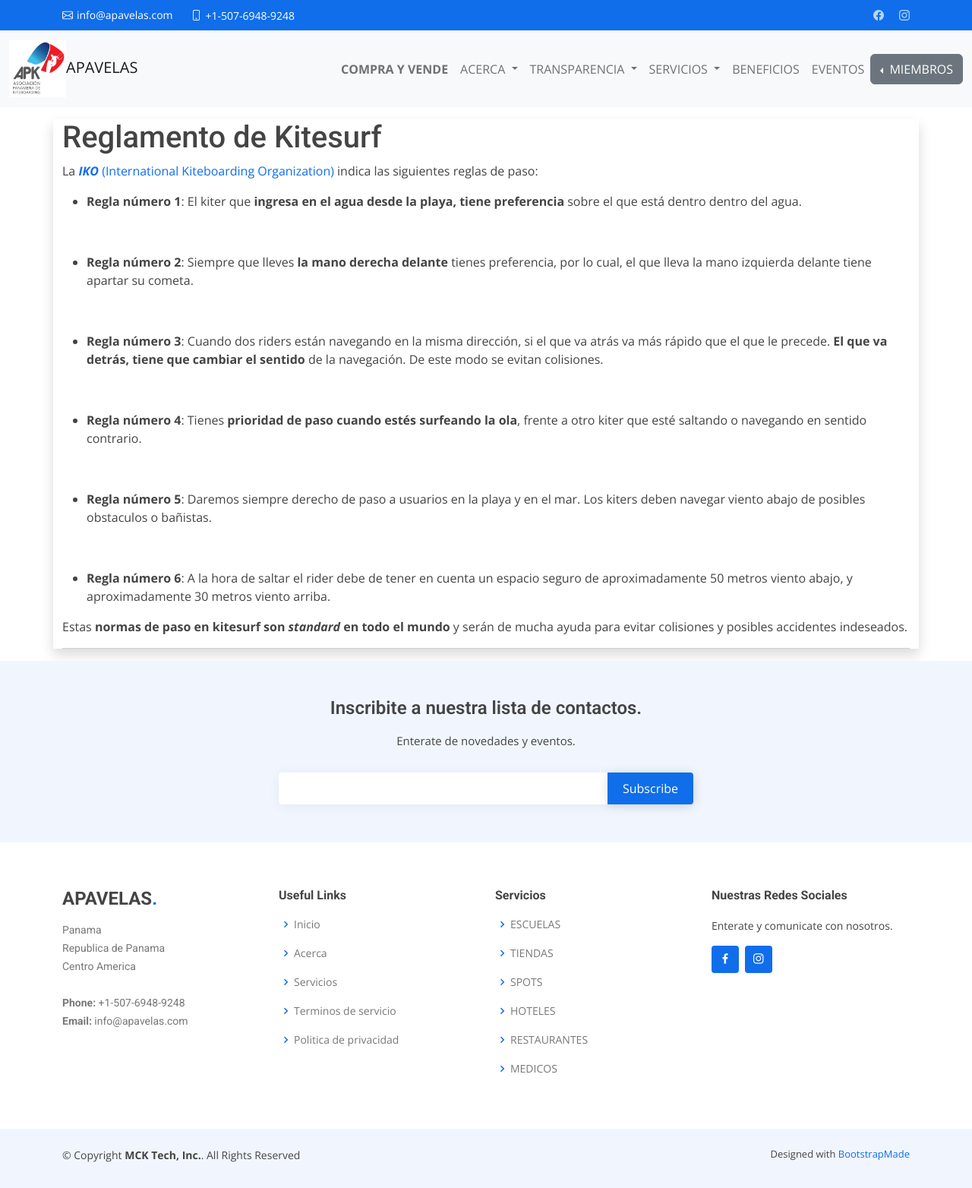
After one commit to mcorkidi/apavelas, a Django app: page /reglamento/ in a window 1280 px wide. The commit adds this page. Shown: the whole page at 76% size. Run offline with Django 3.2, Linux system fonts and the light colour scheme; parts of the project's set-up code (start-up, migrations or seed data) failed here and were passed over.

Commit message:
reglamento

```diff
--- a/apavelas/templates/apavelas/base.html
+++ b/apavelas/templates/apavelas/base.html
@@ -92,7 +92,7 @@
                     <ul class="dropdown-menu">
                       <li><a class="dropdown-item" href="#">Estatutos</a></li>
                       <li><a class="dropdown-item" href="#">Estados Financieros</a></li>
-                      <li><a class="dropdown-item" href="#">Reglamentos</a></li>
+                      <li><a class="dropdown-item" href="{% url 'reglamento' %}">Reglamentos</a></li>
 
                       {% if request.user.is_staff %}
                       <li><a class="dropdown-item" href="{% url 'accounting' %}">Contabilidad</a></li>
--- /dev/null
+++ b/apavelas/templates/apavelas/reglamento.html
@@ -0,0 +1,38 @@
+{% extends 'apavelas/base.html' %}
+{% block body %}
+{% load static %}
+
+<div class="container shadow mt-3">
+    <h1>Reglamento de Kitesurf</h1>
+    <p>La <a href="https://www.ikointl.com/es"><strong><em>IKO</em></strong> (International Kiteboarding Organization)</a> indica las siguientes reglas de paso:</p>
+
+<ul>
+<li><strong>Regla número 1</strong>: El kiter que <strong>ingresa en el agua desde la playa, tiene preferencia</strong> sobre el que está dentro dentro del agua.</li>
+</ul>
+<p>&nbsp;</p>
+<ul>
+<li><strong>Regla número 2</strong>: Siempre que lleves <strong>la mano derecha delante</strong> tienes preferencia, por lo cual, el que lleva la mano izquierda delante tiene apartar su cometa.</li>
+</ul>
+<p>&nbsp;</p>
+<ul>
+<li><strong>Regla número 3</strong>: Cuando dos riders están navegando en la misma dirección, si el que va atrás va más rápido que el que le precede. <strong>El que va detrás, tiene que cambiar el sentido</strong> de la navegación. De este modo se evitan colisiones.</li>
+</ul>
+<p>&nbsp;</p>
+<ul>
+<li><strong>Regla número 4</strong>: Tienes <strong>prioridad de paso cuando estés surfeando la ola</strong>, frente a otro kiter que esté saltando o navegando en sentido contrario.</li>
+</ul>
+<p>&nbsp;</p>
+<ul>
+<li><strong>Regla número 5</strong>: Daremos siempre derecho de paso a usuarios en la playa y en el mar. Los kiters deben navegar viento abajo de posibles obstaculos o bañistas.</li>
+</ul>
+<p>&nbsp;</p>
+<ul>
+<li><strong>Regla número 6</strong>: A la hora de saltar el rider debe de tener en cuenta un espacio seguro de aproximadamente 50 metros viento abajo, y aproximadamente 30 metros viento arriba.</li>
+</ul>
+
+<p>Estas <strong>normas de paso en kitesurf son <em>standard</em> en todo el mundo</strong> y serán de mucha ayuda para evitar colisiones y posibles accidentes indeseados.</p>
+<hr>
+
+
+</div>
+{% endblock %}
--- a/core/urls.py
+++ b/core/urls.py
@@ -35,7 +35,9 @@ urlpatterns = [
     path('market/listing/<product_id>', views.listing, name='listing'),
     path('market/search/<keyword>', views.searchResults, name='search_results'),
     path('market/my_products/', views.myProducts, name='my_products'),
-    path('market/edit_listing/<product_id>', views.editListing, name='edit_listing')
+    path('market/edit_listing/<product_id>', views.editListing, name='edit_listing'),
+    path("reglamento/",TemplateView.as_view(template_name="apavelas/reglamento.html"), name="reglamento"),
+
 
 ]
 
```
